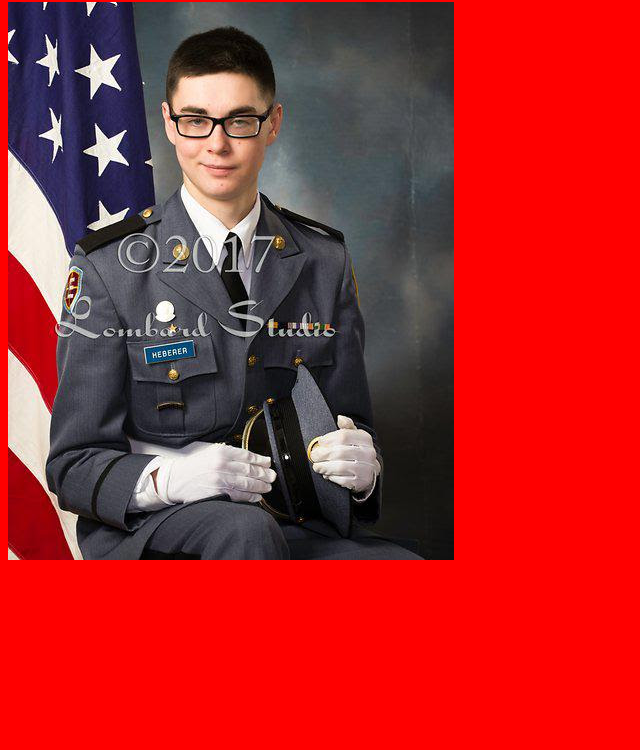
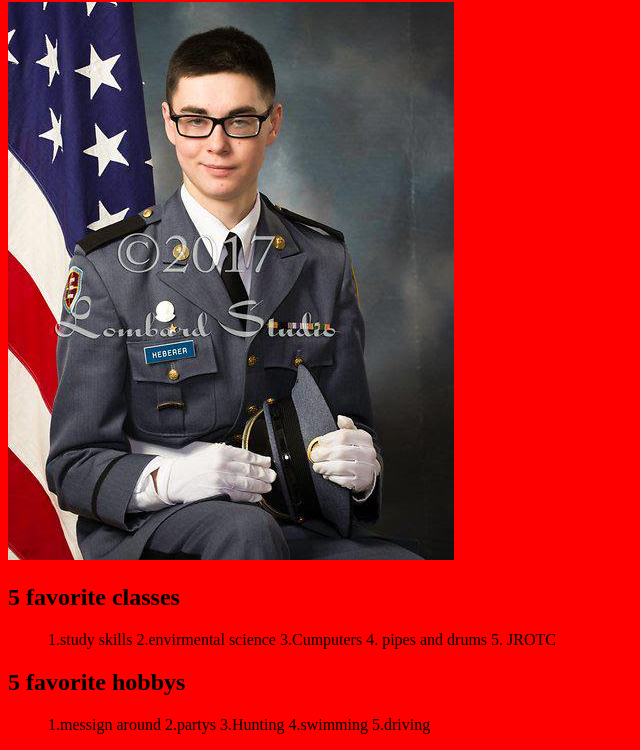
Before and after one commit to nheberer/aboutme, a plain HTML site: page index.html in a window 1280 px wide. Shown: the part 78-828 px from the top of the page, without its empty margins (0-640 px from the left). Before the commit the page ends 800 px from the top, so only its background shows below. Drawn offline with Linux system fonts and the light colour scheme.

Commit message:
(5 hobbys and 5 classes)

```diff
--- a/index.html
+++ b/index.html
@@ -7,5 +7,7 @@
 <h1>Me myself and I</h1>
 <p></p>
 <img src="sjnma.jpg">
-</body>
-</html>
+<h2>5 favorite classes</h2>
+<ol>1.study skills 2.envirmental science 3.Cumputers 4. pipes and drums 5. JROTC</ol>
+<h2>5 favorite hobbys</h2>
+<ol>1.messign around 2.partys 3.Hunting 4.swimming 5.driving </ol>
```
